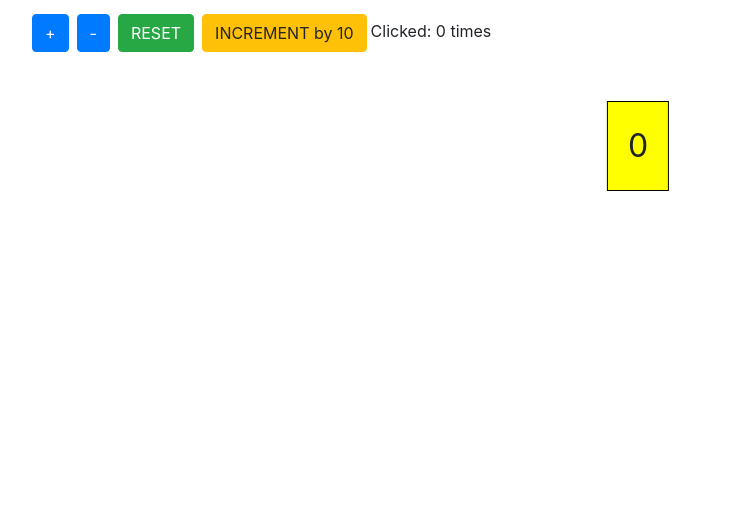
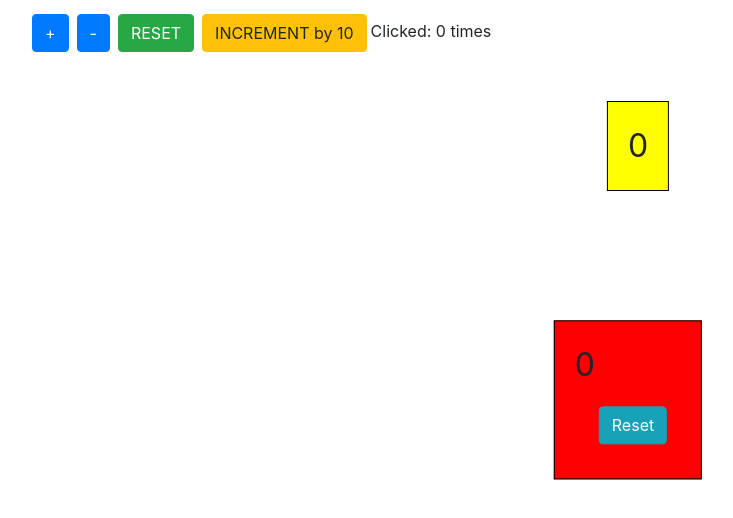
Before and after one commit to chiccomotta/redux-basic, a React app: page / in a window 1280 px wide. Shown: the whole page, without its empty margins (12-745 px from the left). Built offline with nearby package versions, Linux system fonts and the light colour scheme.

Commit message:
Hooks for redux

```diff
--- /dev/null
+++ b/src/components/LabelHook.js
@@ -0,0 +1,32 @@
+import React from "react"
+import { useDispatch, useSelector } from "react-redux"
+import { doReset } from "../reducers/actions"
+
+const LabelHook = () => {
+  // useSelector is analogous to connect’s mapStateToProps. You pass it a function that takes the Redux store state
+  // and returns the pieces of state you’re interested in.
+  const value = useSelector(state => state)
+
+  // useDispatch replaces connect’s mapDispatchToProps but is lighter weight. All it does is return your store’s dispatch method
+  // so you can manually dispatch actions.
+  const dispatch = useDispatch()
+
+  return (
+    <div className="container-red">
+      <p>
+        {value}
+        <div>
+          <button
+            type="button"
+            className="btn btn-info"
+            onClick={() => dispatch(doReset())}
+          >
+            Reset
+          </button>
+        </div>
+      </p>
+    </div>
+  )
+}
+
+export default LabelHook
--- a/src/index.js
+++ b/src/index.js
@@ -6,15 +6,16 @@ import Counter from "./components/Counter"
 import Label from "./components/Label"
 import counter from "./reducers"
 import "./site.css"
+import LabelHook from "./components/LabelHook"
 
 const store = createStore(counter)
-
 
 render(
   <Provider store={store}>
     <Counter />
     <div>
       <Label />
+      <LabelHook />
     </div>
   </Provider>,
   document.getElementById("root")
--- a/src/site.css
+++ b/src/site.css
@@ -23,3 +23,16 @@ div.container p {
   margin-right: -50%;
   transform: translate(-50%, -50%);
 }
+
+div.container-red p {
+  border: 1px solid black;
+  font-size: 2em;
+  margin: 0;
+  padding: 20px;
+  background: red;
+  position: absolute;
+  top: 50%;
+  left: 50%;
+  margin-right: -50%;
+  transform: translate(-50%, -50%);
+}
```
